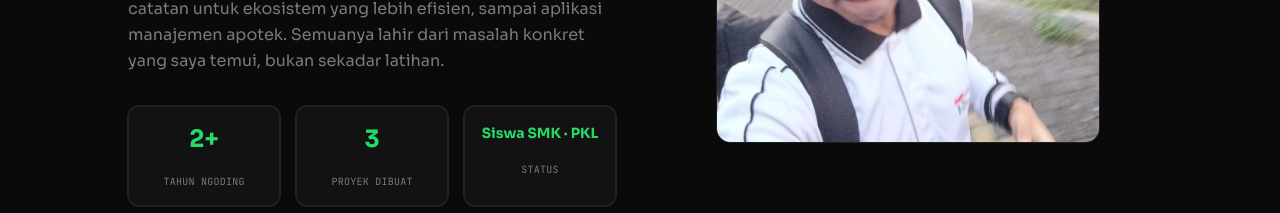
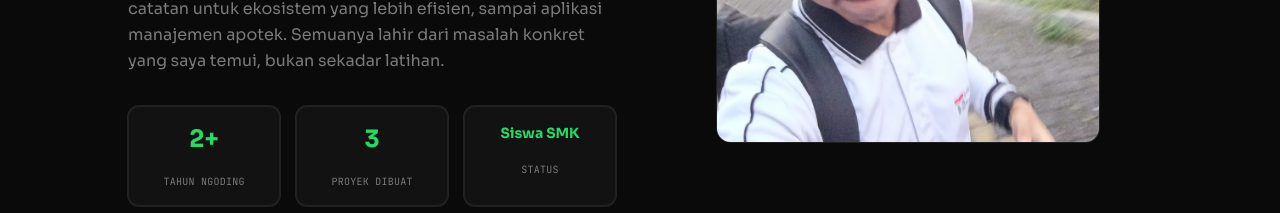
Before and after one commit to FajarrKurniawan9/portfolio, a Next.js app: page / in a window 1280 px wide. Shown: the part 1440-1653 px from the top of the page. Built offline with nearby package versions, Linux system fonts and the light colour scheme; no server answers.

Commit message:
fix: update status label in About component

```diff
--- a/src/components/About.tsx
+++ b/src/components/About.tsx
@@ -12,7 +12,7 @@ export default function About() {
   const stats = [
     { label: "Tahun Ngoding", value: `${yearsCoding}+` },
     { label: "Proyek Dibuat", value: `${projects.length}` },
-    { label: "Status", value: "Siswa SMK · PKL" },
+    { label: "Status", value: "Siswa SMK" },
   ];
 
   return (
```
